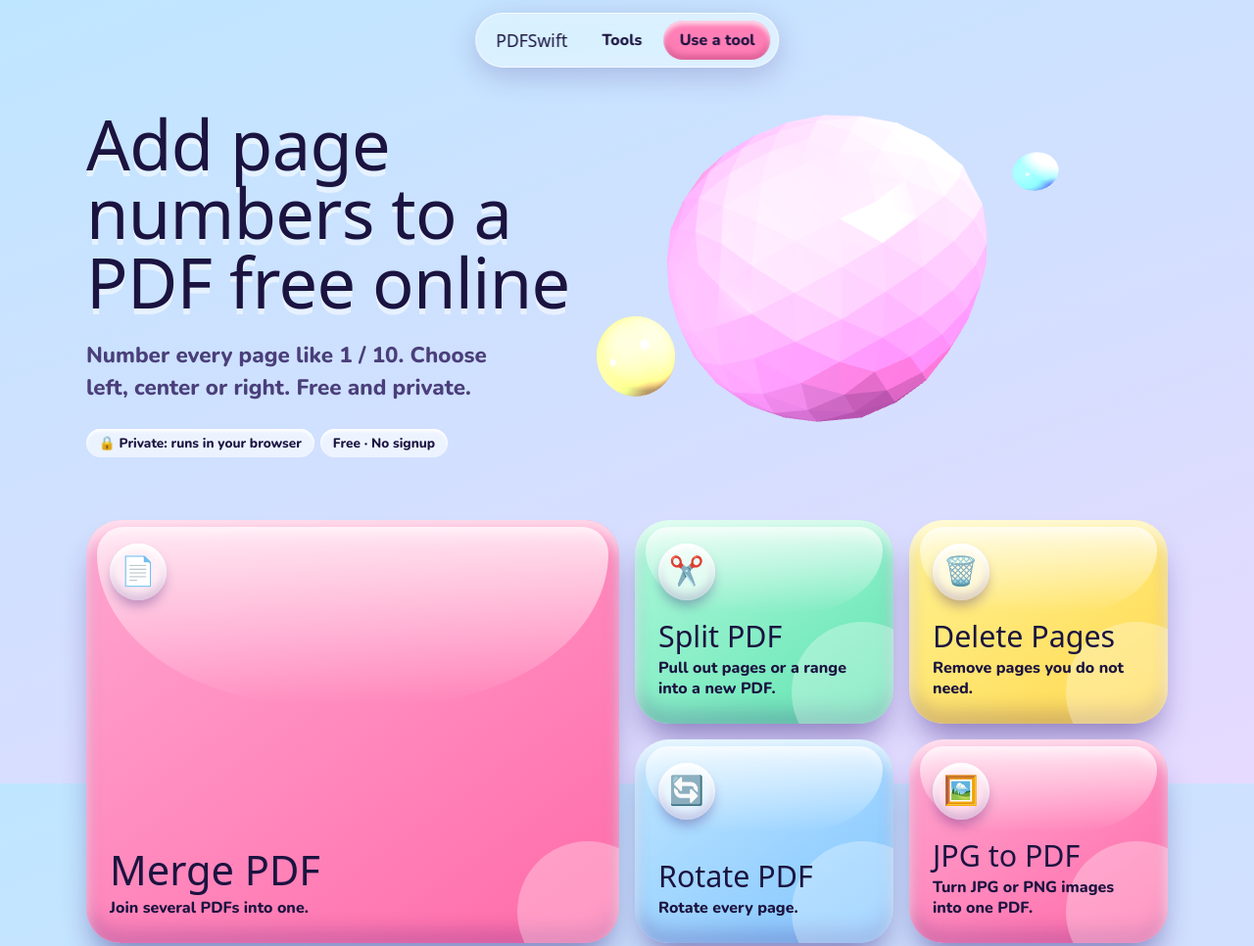
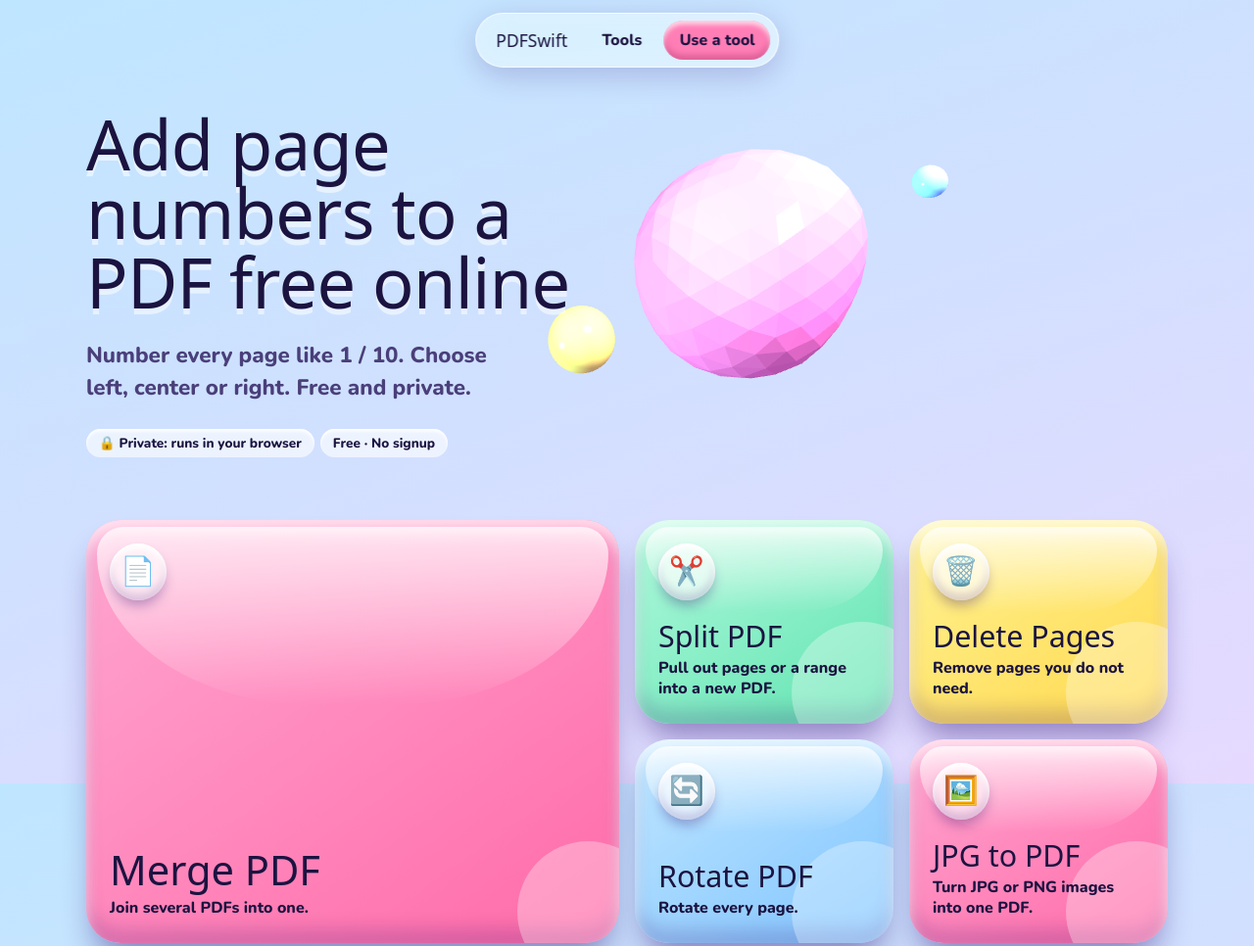
Before and after one commit to lusifarmiyan/pdfswift, a plain HTML site: page add-page-numbers-to-pdf.html in a window 1280 px wide. Shown: the top 966 px of the page at 98% size. Drawn offline with nearby package versions, Linux system fonts and the light colour scheme; animation ran at ten frames a second; a web font is replaced by a local one.

Commit message:
Fix: recenter hero blob so it is not clipped on desktop

```diff
--- a/add-page-numbers-to-pdf.html
+++ b/add-page-numbers-to-pdf.html
@@ -377,8 +377,8 @@ var blob=new THREE.Mesh(geo,mat(0xff7eb6)),grp=new THREE.Group();grp.add(blob);s
 var sats=[[.38,0xffe66d,2.4,.0],[.26,0x7cf0c2,2.9,2.1],[.2,0x8fd3ff,2.1,4.2]].map(function(s){
 var m=new THREE.Mesh(new THREE.SphereGeometry(s[0],32,24),mat(s[1]));m.userData={r:s[2],ph:s[3]};scene.add(m);return m;});
 var tx=0,ty=0,hov=0,press=0,pressT=0,narrow=false;
-function resize(){var w=canvas.clientWidth,h=canvas.clientHeight;R.setSize(w,h,false);cam.aspect=w/h;narrow=w/h<.9||w<700;cam.position.z=narrow?9:7;cam.updateProjectionMatrix();
-grp.position.set(narrow?0:2.2,narrow?-2.2:-.2,0);grp.scale.setScalar(narrow?.95:1.15);}
+function resize(){var w=canvas.clientWidth,h=canvas.clientHeight;R.setSize(w,h,false);cam.aspect=w/h;narrow=w/h<.9||w<700;cam.position.z=narrow?9:8;cam.updateProjectionMatrix();
+grp.position.set(narrow?0:1.6,narrow?-2.2:-.2,0);grp.scale.setScalar(narrow?.95:1.0);}
 addEventListener('resize',resize);resize();
 function pm(e){var r=canvas.getBoundingClientRect();tx=((e.clientX-r.left)/r.width)*2-1;ty=-(((e.clientY-r.top)/r.height)*2-1);hov=1;}
 addEventListener('pointermove',pm);
```
Also changed, not shown: compress-pdf.html (+2 -2 lines), delete-pdf-pages.html (+2 -2 lines), index.html (+2 -2 lines), jpg-to-pdf.html (+2 -2 lines), merge-pdf.html (+2 -2 lines), pdf-to-jpg.html (+2 -2 lines), rotate-pdf.html (+2 -2 lines), split-pdf.html (+2 -2 lines), watermark-pdf.html (+2 -2 lines).
